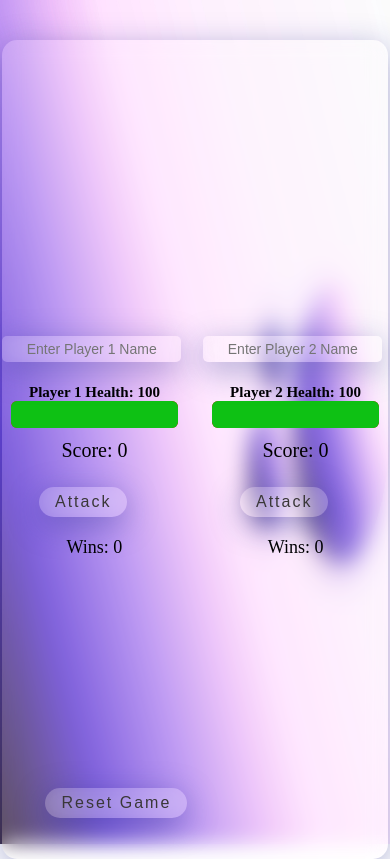
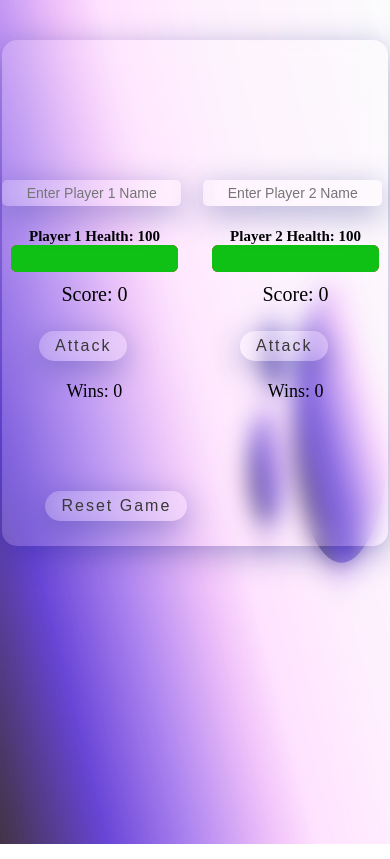
Before and after one commit to hariomsharmacse/two_players, a plain HTML site: page index.html in a window 390 px wide. Drawn offline with Linux system fonts and the light colour scheme.

Commit message:
responsive

```diff
--- a/style.css
+++ b/style.css
@@ -142,7 +142,7 @@ button:hover{
 @media (max-width:600px) {
     .main{
         width: 99%;
-        height: 97vh;
+        height: 60vh;
         gap: 1rem;
         padding: 0px;
 
```
